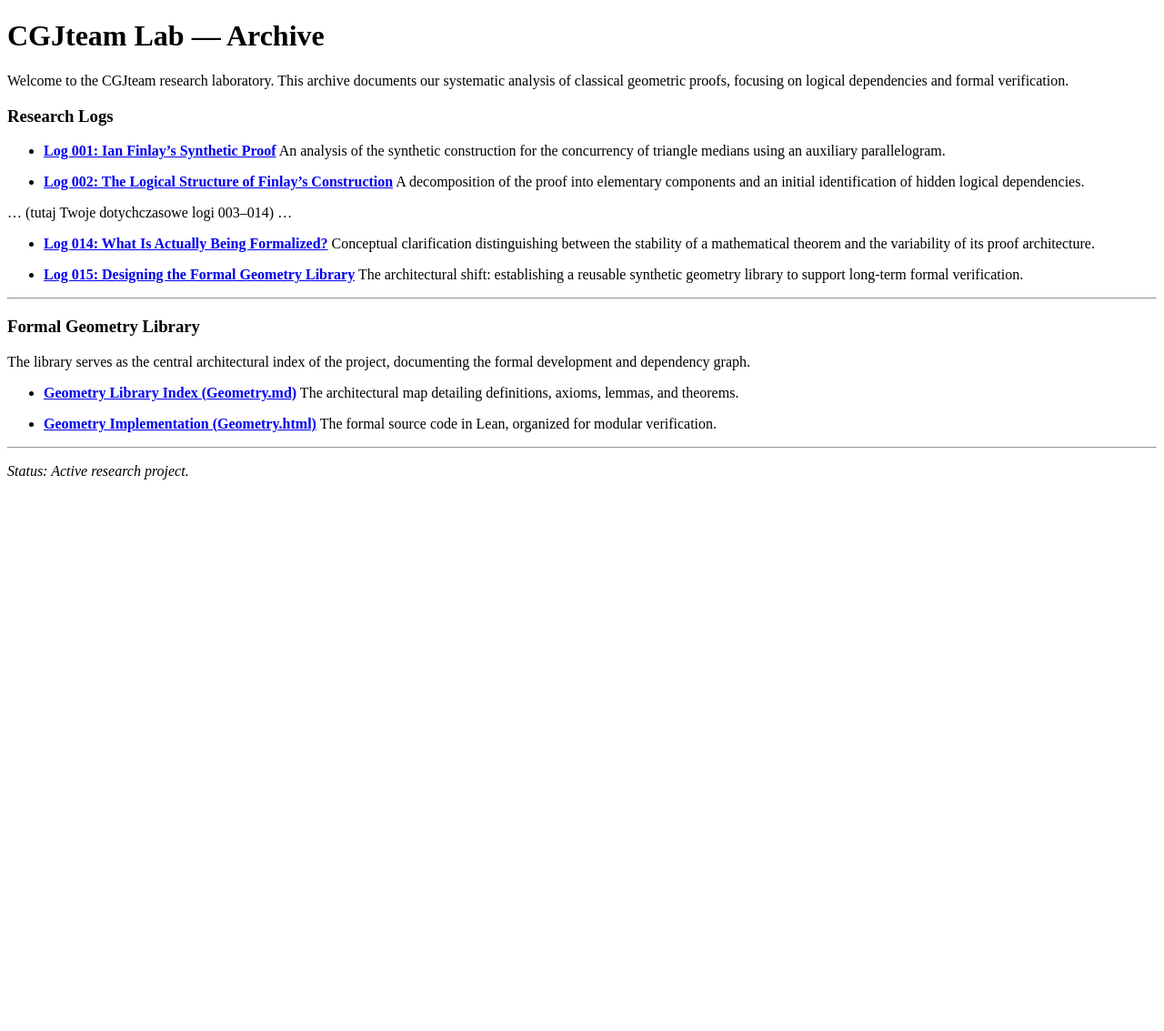
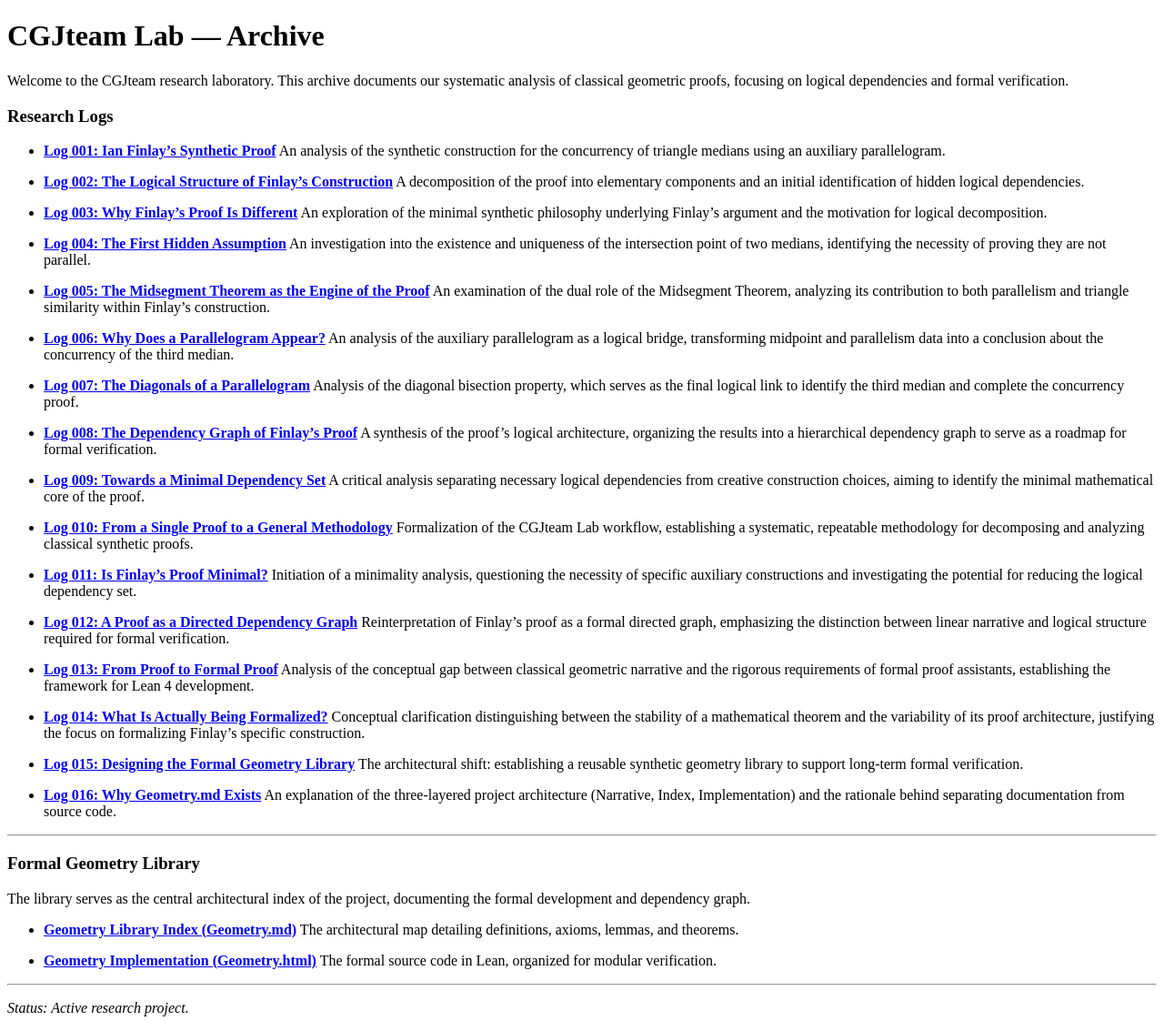
Before and after one commit to cgjteam/cgjteam.github.io, a Jekyll site: the page built from index.md, in a window 1280 px wide. Shown: the whole page at 91% size. Built offline with Jekyll 4.4.1, drawn with Linux system fonts in a browser that asks for light colours; our own code applies the rules of GitHub Pages for plain Markdown files; before the commit the page ends 900 px from its top, so only the background shows below that.

Commit message:
Update index.md

```diff
--- a/index.md
+++ b/index.md
@@ -10,13 +10,47 @@ Welcome to the CGJteam research laboratory. This archive documents our systemati
 * **[Log 002: The Logical Structure of Finlay's Construction](log-002.md)**
   A decomposition of the proof into elementary components and an initial identification of hidden logical dependencies.
 
-... (tutaj Twoje dotychczasowe logi 003–014) ...
+* **[Log 003: Why Finlay's Proof Is Different](log-003.md)**
+  An exploration of the minimal synthetic philosophy underlying Finlay's argument and the motivation for logical decomposition.
+
+* **[Log 004: The First Hidden Assumption](log-004.md)**
+  An investigation into the existence and uniqueness of the intersection point of two medians, identifying the necessity of proving they are not parallel.
+
+* **[Log 005: The Midsegment Theorem as the Engine of the Proof](log-005.md)**
+  An examination of the dual role of the Midsegment Theorem, analyzing its contribution to both parallelism and triangle similarity within Finlay's construction.
+
+* **[Log 006: Why Does a Parallelogram Appear?](log-006.md)**
+  An analysis of the auxiliary parallelogram as a logical bridge, transforming midpoint and parallelism data into a conclusion about the concurrency of the third median.
+
+* **[Log 007: The Diagonals of a Parallelogram](log-007.md)**
+  Analysis of the diagonal bisection property, which serves as the final logical link to identify the third median and complete the concurrency proof.
+
+* **[Log 008: The Dependency Graph of Finlay's Proof](log-008.md)**
+  A synthesis of the proof's logical architecture, organizing the results into a hierarchical dependency graph to serve as a roadmap for formal verification.
+
+* **[Log 009: Towards a Minimal Dependency Set](log-009.md)**
+  A critical analysis separating necessary logical dependencies from creative construction choices, aiming to identify the minimal mathematical core of the proof.
+
+* **[Log 010: From a Single Proof to a General Methodology](log-010.md)**
+  Formalization of the CGJteam Lab workflow, establishing a systematic, repeatable methodology for decomposing and analyzing classical synthetic proofs.
+
+* **[Log 011: Is Finlay's Proof Minimal?](log-011.md)**
+  Initiation of a minimality analysis, questioning the necessity of specific auxiliary constructions and investigating the potential for reducing the logical dependency set.
+
+* **[Log 012: A Proof as a Directed Dependency Graph](log-012.md)**
+  Reinterpretation of Finlay's proof as a formal directed graph, emphasizing the distinction between linear narrative and logical structure required for formal verification.
+
+* **[Log 013: From Proof to Formal Proof](log-013.md)**
+  Analysis of the conceptual gap between classical geometric narrative and the rigorous requirements of formal proof assistants, establishing the framework for Lean 4 development.
 
 * **[Log 014: What Is Actually Being Formalized?](log-014.md)**
-  Conceptual clarification distinguishing between the stability of a mathematical theorem and the variability of its proof architecture.
+  Conceptual clarification distinguishing between the stability of a mathematical theorem and the variability of its proof architecture, justifying the focus on formalizing Finlay’s specific construction.
 
 * **[Log 015: Designing the Formal Geometry Library](log-015.md)**
   The architectural shift: establishing a reusable synthetic geometry library to support long-term formal verification.
+
+* **[Log 016: Why Geometry.md Exists](log-016.md)**
+  An explanation of the three-layered project architecture (Narrative, Index, Implementation) and the rationale behind separating documentation from source code.
 
 ---
 
```
